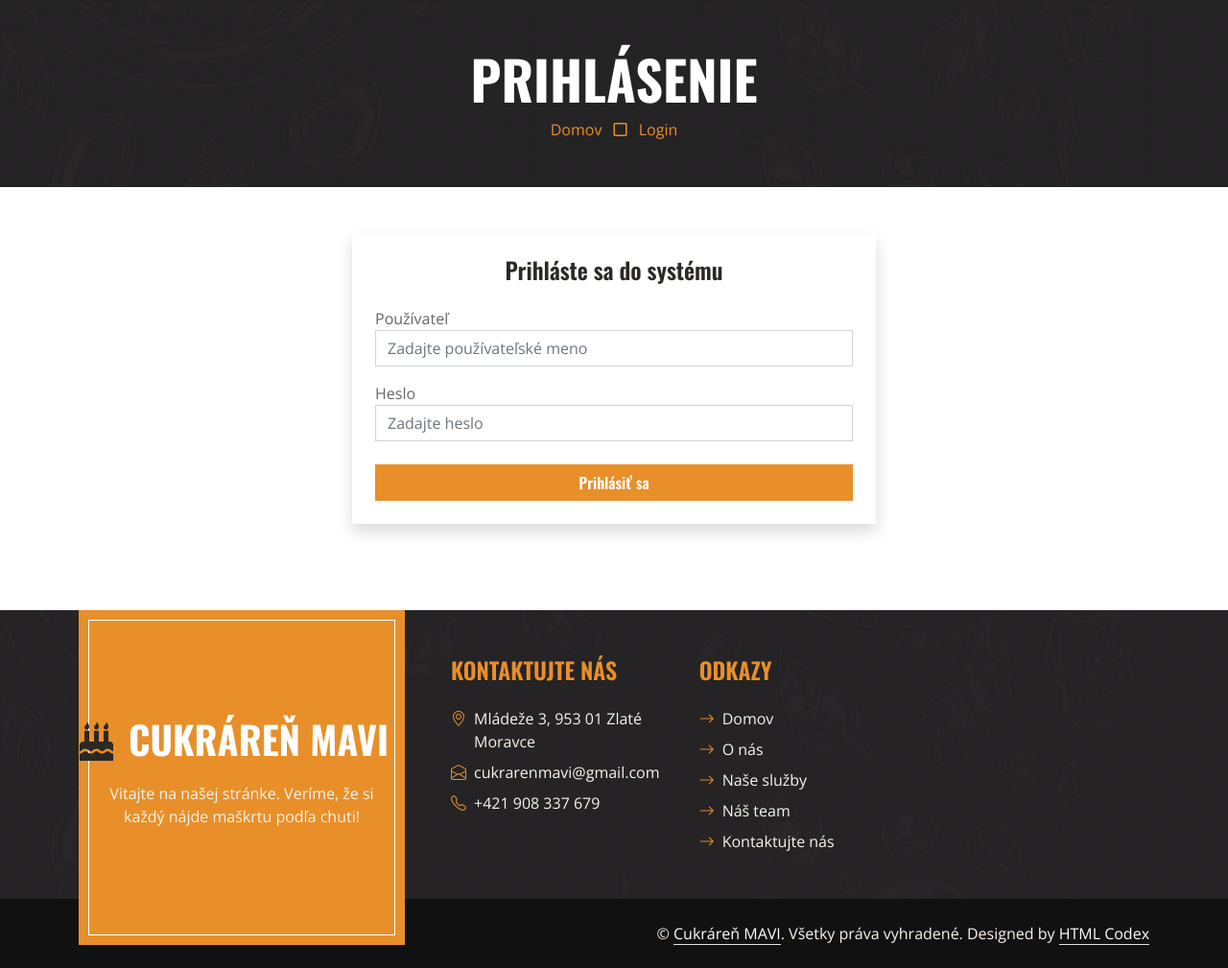
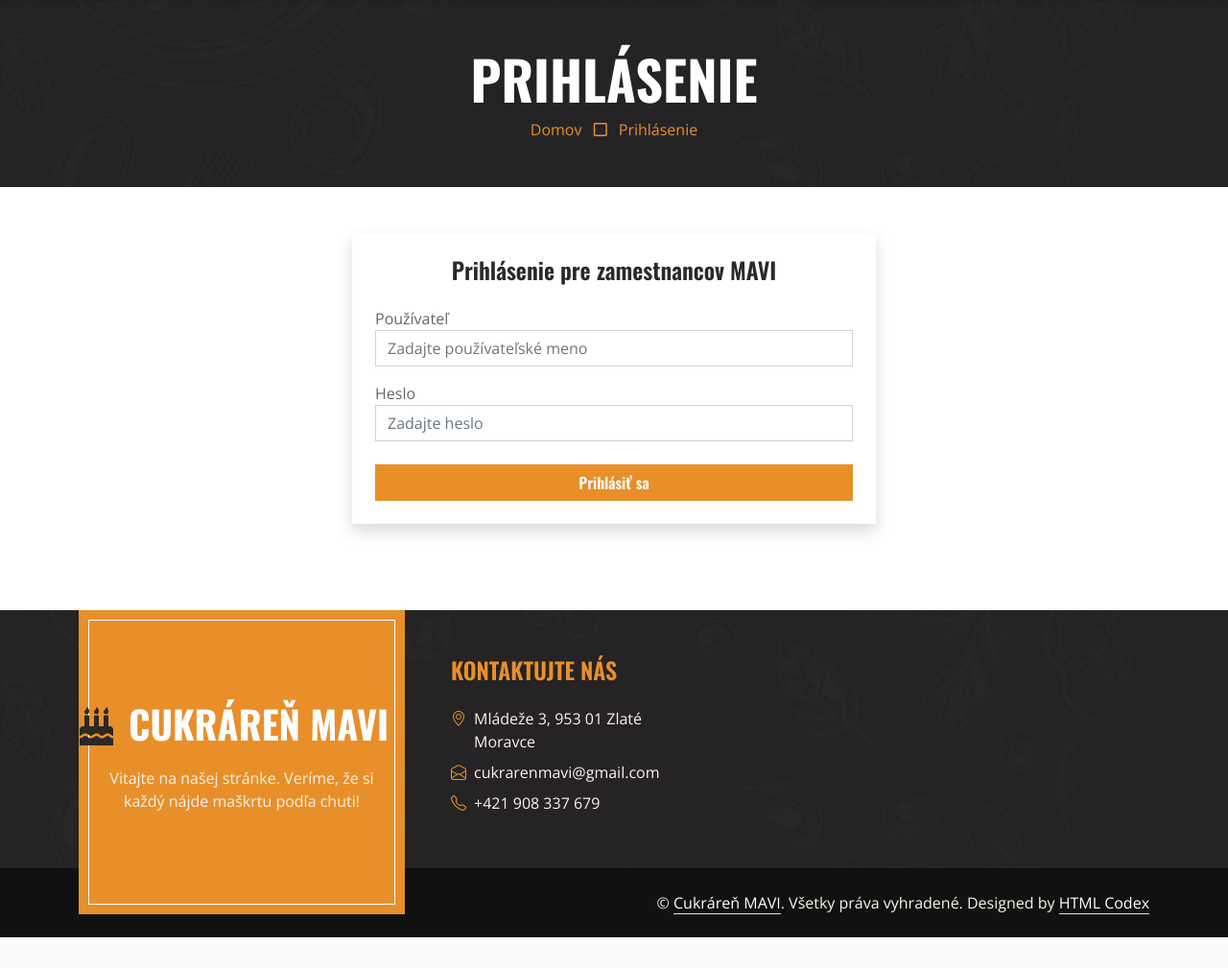
Before and after one commit to MatusVisnak/eshop, a PHP site: page /login.php in a window 1280 px wide. Shown: the part 87-1096 px from the top of the page at 96% size. After the commit the page ends 1064 px from the top, so only its background shows below. Run offline with PHP 8.4, Linux system fonts and the light colour scheme; some libraries are stand-ins or nearby versions.

Commit message:
upravy_loginu

```diff
--- a/about.php
+++ b/about.php
@@ -1,10 +1,7 @@
 <?php
 require "config.php";
 
-if (!isset($_SESSION['user_id'])) {
-    header("Location: login.php");
-    exit;
-}
+
 
 ?>
 
--- a/index.php
+++ b/index.php
@@ -1,11 +1,5 @@
 <?php
 require "config.php";
-
-if (!isset($_SESSION['user_id'])) {
-    header("Location: login.php");
-    exit;
-}
-
 ?>
 
 <!DOCTYPE html>
--- a/login.php
+++ b/login.php
@@ -56,7 +56,7 @@ if ($_SERVER["REQUEST_METHOD"] == "POST") {
                 <h1 class="display-4 text-uppercase text-white">Prihlásenie</h1>
                 <a href="index.php">Domov</a>
                 <i class="far fa-square text-primary px-2"></i>
-                <a href="#">Login</a>
+                <a href="#">Prihlásenie</a>
             </div>
         </div>
     </div>
@@ -69,7 +69,7 @@ if ($_SERVER["REQUEST_METHOD"] == "POST") {
                     <div class="alert alert-danger"><?= htmlspecialchars($error) ?></div>
                 <?php endif; ?>
                 <div class="bg-light p-4 rounded shadow">
-                    <h4 class="mb-4 text-center">Prihláste sa do systému</h4>
+                    <h4 class="mb-4 text-center">Prihlásenie pre zamestnancov MAVI</h4>
                     <form method="POST" action="login.php">
                         <div class="form-group mb-3">
                             <label for="username">Používateľ</label>
--- a/parts/footer.php
+++ b/parts/footer.php
@@ -27,16 +27,7 @@
                             </div>
 
                         </div>
-                        <div class="col-lg-4 col-md-12 pt-0 pt-lg-5 mb-5">
-                            <h4 class="text-primary text-uppercase mb-4">Odkazy</h4>
-                            <div class="d-flex flex-column justify-content-start">
-                                <a class="text-secondary mb-2" href="#"><i class="bi bi-arrow-right text-primary me-2"></i>Domov</a>
-                                <a class="text-secondary mb-2" href="#"><i class="bi bi-arrow-right text-primary me-2"></i>O nás</a>
-                                <a class="text-secondary mb-2" href="#"><i class="bi bi-arrow-right text-primary me-2"></i>Naše služby</a>
-                                <a class="text-secondary mb-2" href="#"><i class="bi bi-arrow-right text-primary me-2"></i>Náš team</a>
-                                <a class="text-secondary" href="#"><i class="bi bi-arrow-right text-primary me-2"></i>Kontaktujte nás</a>
-                            </div>
-                        </div>
+
                     </div>
                 </div>
             </div>
--- a/service.php
+++ b/service.php
@@ -1,10 +1,5 @@
 <?php
 require "config.php";
-
-if (!isset($_SESSION['user_id'])) {
-    header("Location: login.php");
-    exit;
-}
 
 ?>
 
--- a/team.php
+++ b/team.php
@@ -1,10 +1,5 @@
 <?php
 require "config.php";
-
-if (!isset($_SESSION['user_id'])) {
-    header("Location: login.php");
-    exit;
-}
 
 ?>
 
--- a/testimonial.php
+++ b/testimonial.php
@@ -1,10 +1,7 @@
 <?php
 require "config.php";
 
-if (!isset($_SESSION['user_id'])) {
-    header("Location: login.php");
-    exit;
-}
+
 
 ?>
 
```
Also changed, not shown: menu.php (+3 -8 lines).
